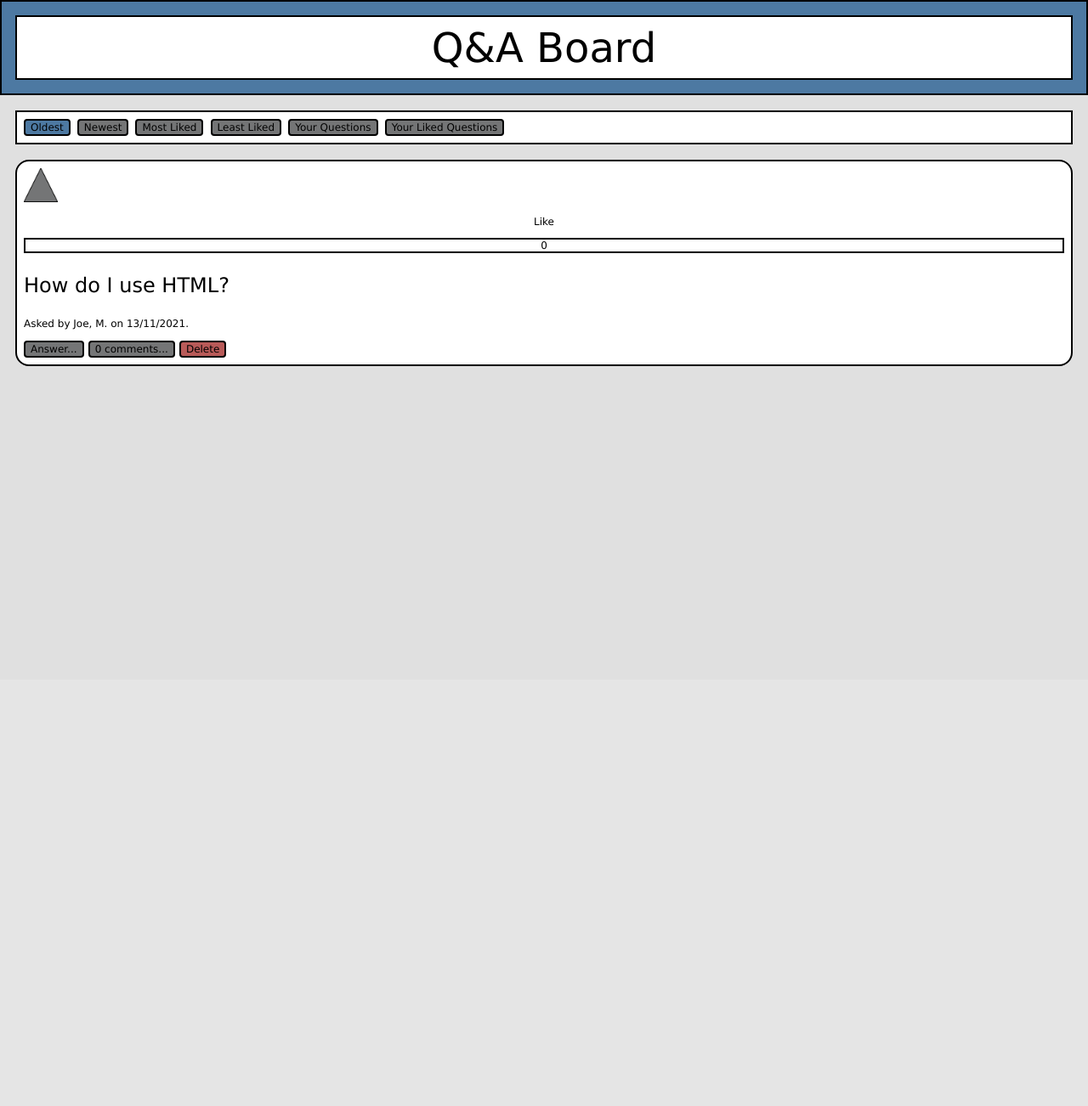
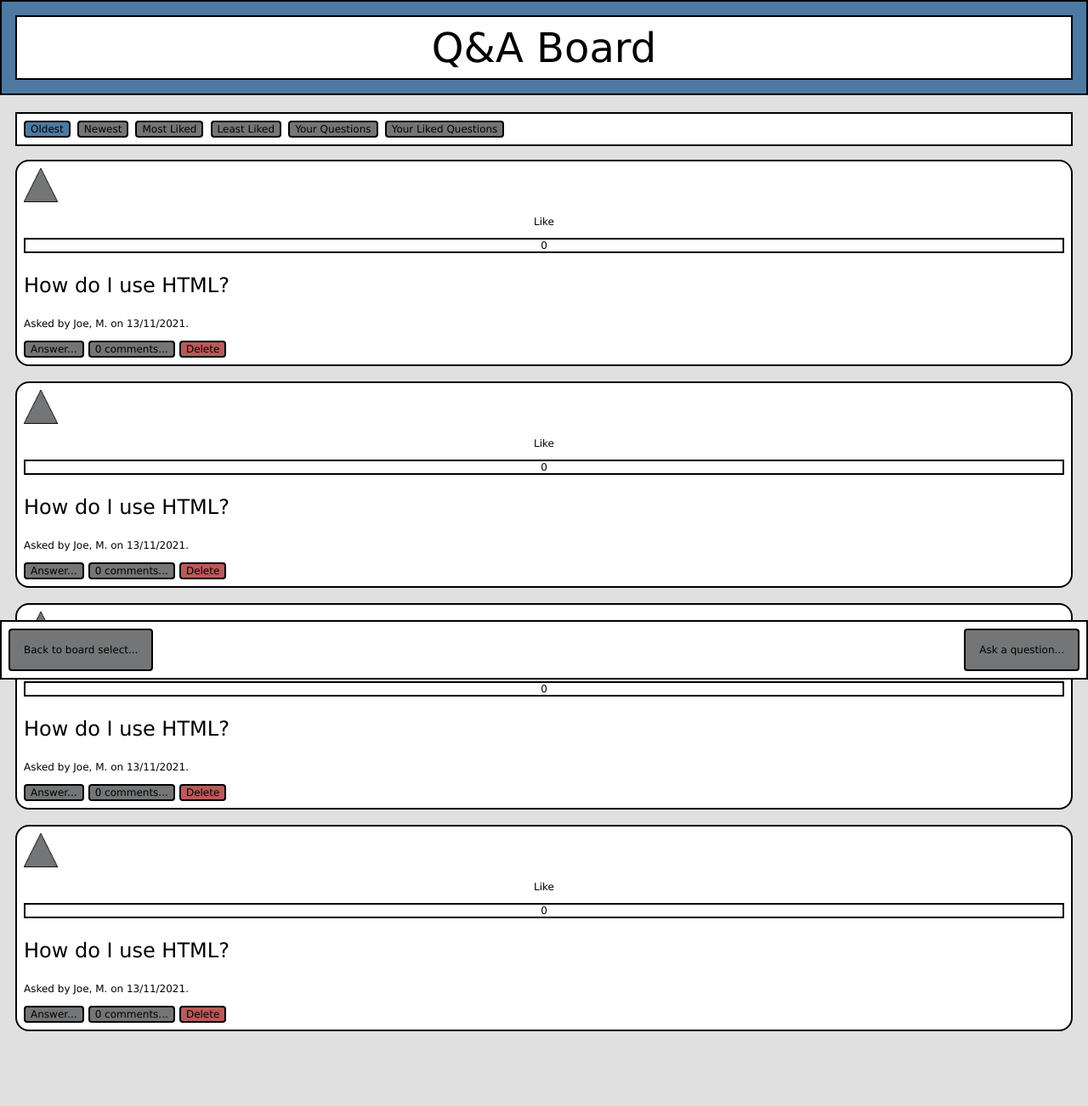
Before and after one commit to u1942789/WMGTSS_u1942789, a Flask app: page / in a window 1280 px wide. Shown: the whole page at 85% size. Before the commit the page ends 431 px from the top, so only its background shows below. Run offline with Flask 2, Linux system fonts and the light colour scheme.

Commit message:
Objectives for Sprint 2 completed.

```diff
--- a/static/styles/qa_home_style.css
+++ b/static/styles/qa_home_style.css
@@ -1,14 +1,21 @@
+/* ================================================================================================== BODY ========== */
+
 body {
     background-color: #E0E0E0;
     font-family: "Verdana";
     margin: 0px;
 }
 
+/* ================================================================================================ HEADER ========== */
+
 .heading_div {
     background-color: #4D79A2;
     border-style: solid;
     border-width: 2px;
     padding: 16px;
+
+    position: sticky;
+    top: 0;
 }
 
 .heading_paragraph {
@@ -21,11 +28,16 @@ body {
     text-align: center;
 }
 
+/* ================================================================================================ SORTER ========== */
+
 .sorter_div {
     background-color: #FFF;
     border-style: solid;
     border-width: 2px;
     margin: 18px;
+
+    position: sticky;
+    top: 132px;
 }
 
 #initial_button{
@@ -45,6 +57,8 @@ body {
     margin: 8px;
     margin-right: -5px;
 }
+
+/* ============================================================================================== QUESTION ========== */
 
 .question_div {
     background-color: #FFF;
@@ -116,3 +130,48 @@ body {
     font-family: "Verdana";
     font-size: 12px;
 }
+
+/* ================================================================================================ FOOTER ========== */
+
+.footer {
+    background-color: #FFF;
+    border-style: solid;
+    border-width: 2px;
+    padding: 8px;
+
+    /* The best piece of code ever. I'm so glad I found this. */
+    position: sticky;
+    bottom: 0;
+}
+
+.back_button {
+    background-color: #747576;
+
+    border-color: #000;
+    border-radius: 4px;
+    border-style: solid;
+
+    font-family: "Verdana";
+    font-size: 12px;
+
+    padding: 16px;
+
+    text-align: center;
+}
+
+.ask_button {
+    background-color: #747576;
+
+    border-color: #000;
+    border-radius: 4px;
+    border-style: solid;
+
+    float: right;
+
+    font-family: "Verdana";
+    font-size: 12px;
+
+    padding: 16px;
+
+    text-align: center;
+}
--- a/templates/qa_home_template.html
+++ b/templates/qa_home_template.html
@@ -35,5 +35,43 @@
     <button class="delete_button">Delete</button>
 </div>
 
+<div class="question_div">
+    <input class="like_button" type="image" src="{{ url_for('static',filename='resources/unliked_triangle.png') }}" width="40" height="40"/>
+    <p class="like_paragraph">Like</p>
+    <p class="like_counter">0</p>
+    <p class="question_name">How do I use HTML?</p>
+    <p class="asker">Asked by Joe, M. on 13/11/2021.</p>
+    <button class="answer_button">Answer...</button>
+    <button class="comment_button">0 comments...</button>
+    <button class="delete_button">Delete</button>
+</div>
+
+<div class="question_div">
+    <input class="like_button" type="image" src="{{ url_for('static',filename='resources/unliked_triangle.png') }}" width="40" height="40"/>
+    <p class="like_paragraph">Like</p>
+    <p class="like_counter">0</p>
+    <p class="question_name">How do I use HTML?</p>
+    <p class="asker">Asked by Joe, M. on 13/11/2021.</p>
+    <button class="answer_button">Answer...</button>
+    <button class="comment_button">0 comments...</button>
+    <button class="delete_button">Delete</button>
+</div>
+
+<div class="question_div">
+    <input class="like_button" type="image" src="{{ url_for('static',filename='resources/unliked_triangle.png') }}" width="40" height="40"/>
+    <p class="like_paragraph">Like</p>
+    <p class="like_counter">0</p>
+    <p class="question_name">How do I use HTML?</p>
+    <p class="asker">Asked by Joe, M. on 13/11/2021.</p>
+    <button class="answer_button">Answer...</button>
+    <button class="comment_button">0 comments...</button>
+    <button class="delete_button">Delete</button>
+</div>
+
+<div class="footer">
+    <button class="back_button">Back to board select...</button>
+    <button class="ask_button">Ask a question...</button>
+</div>
+
 </body>
 </html>
```
Also changed, not shown: static/styles/test.css (deleted, +0 -48 lines), templates/test.html (deleted, +0 -24 lines).
